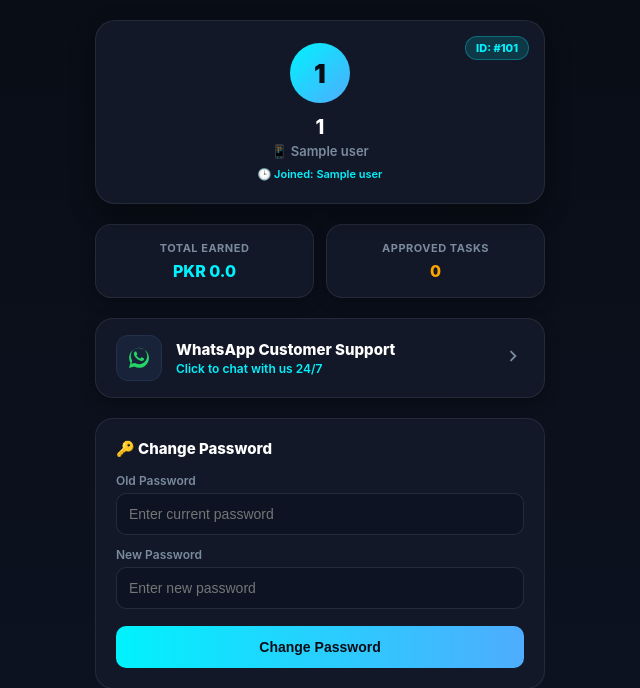
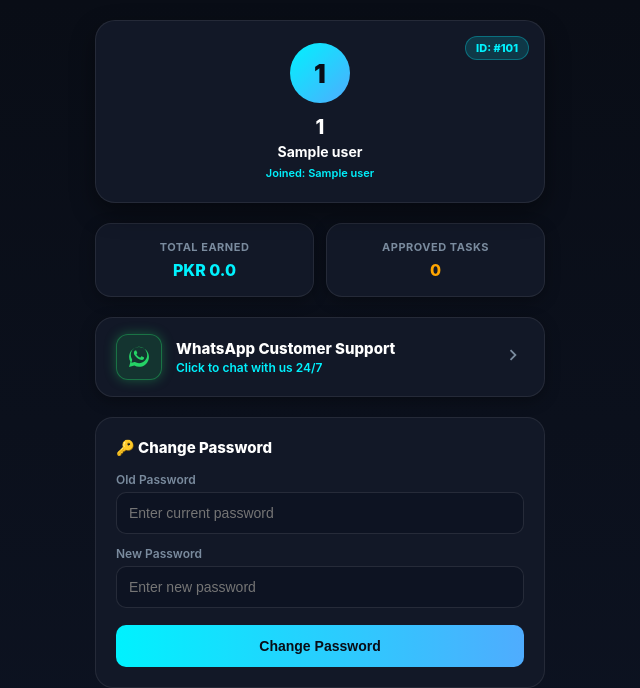
Before and after one commit to Awais5253/Mega-Gmail-Task-Web, a Flask app: page /profile in a window 1280 px wide. Shown: the top 688 px of the page, without its empty margins (320-960 px from the left). Run offline with Flask 3, Linux system fonts and the light colour scheme; the visitor is signed in with stand-in values (Sample User, id 1); a database or web service that is not in the repository returns one stand-in record (values such as "Sample title"); data that the repository does not hold is empty; some libraries are stand-ins or nearby versions.

Commit message:
Update profile.html

```diff
--- a/templates/profile.html
+++ b/templates/profile.html
@@ -47,10 +47,10 @@
         margin-bottom: 4px;
     }
     .user-phone {
-        font-size: 13px;
-        color: #7a8b9e;
-        font-weight: 600;
-        margin-bottom: 8px;
+        font-size: 14px;
+        color: #ffffff;
+        font-weight: 700;
+        margin-bottom: 6px;
     }
     .joining-date {
         font-size: 11px;
@@ -114,11 +114,12 @@
         width: 44px;
         height: 44px;
         border-radius: 12px;
-        background: #182238;
-        border: 1px solid #23314d;
+        background: rgba(37, 211, 102, 0.15);
+        border: 1px solid rgba(37, 211, 102, 0.4);
         display: flex;
         align-items: center;
         justify-content: center;
+        box-shadow: 0 0 12px rgba(37, 211, 102, 0.35);
     }
     .wa-icon-box svg {
         width: 24px;
@@ -263,8 +264,8 @@
         <div class="user-id-badge">ID: #{{ user_id }}</div>
         <div class="user-avatar">{{ user_name[0] if user_name else 'U' }}</div>
         <div class="user-name">{{ user_name }}</div>
-        <div class="user-phone">📱 {{ user_phone }}</div>
-        <div class="joining-date">🕒 Joined: {{ joining_date }}</div>
+        <div class="user-phone">{{ user_phone }}</div>
+        <div class="joining-date">Joined: {{ joining_date }}</div>
     </div>
 
     <!-- 2 Stats Cards Row Side-by-Side -->
```
